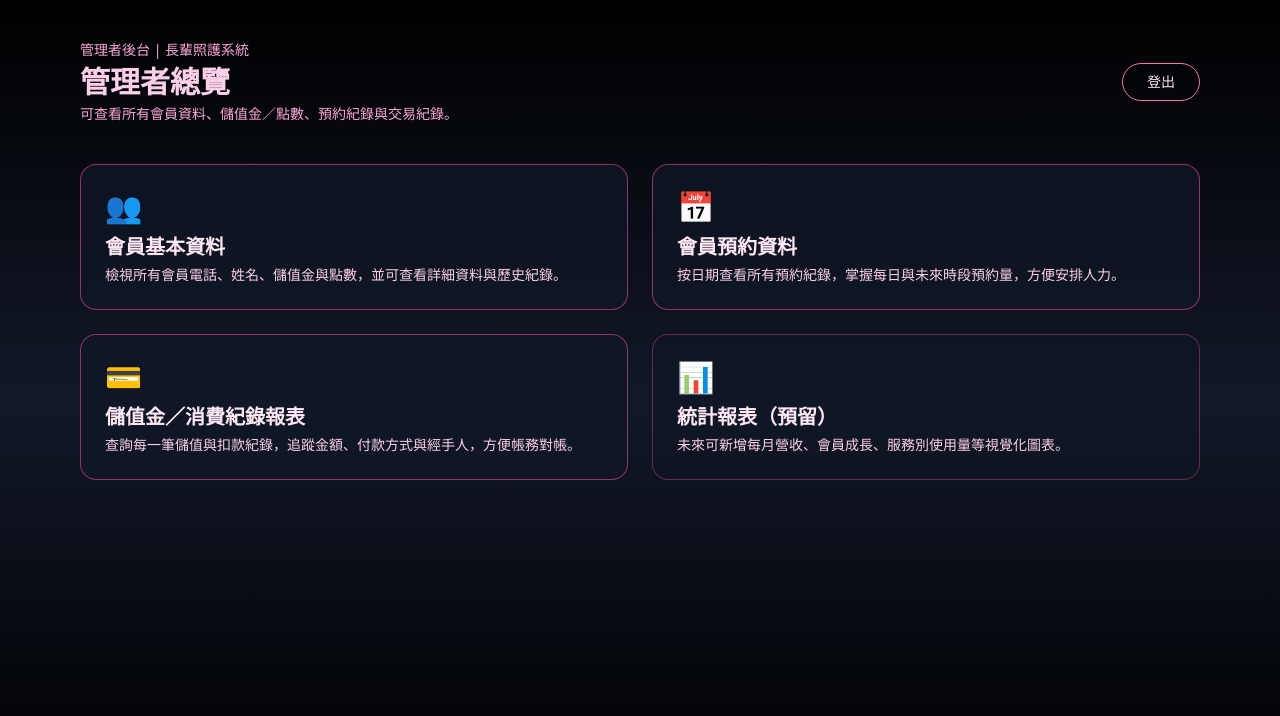
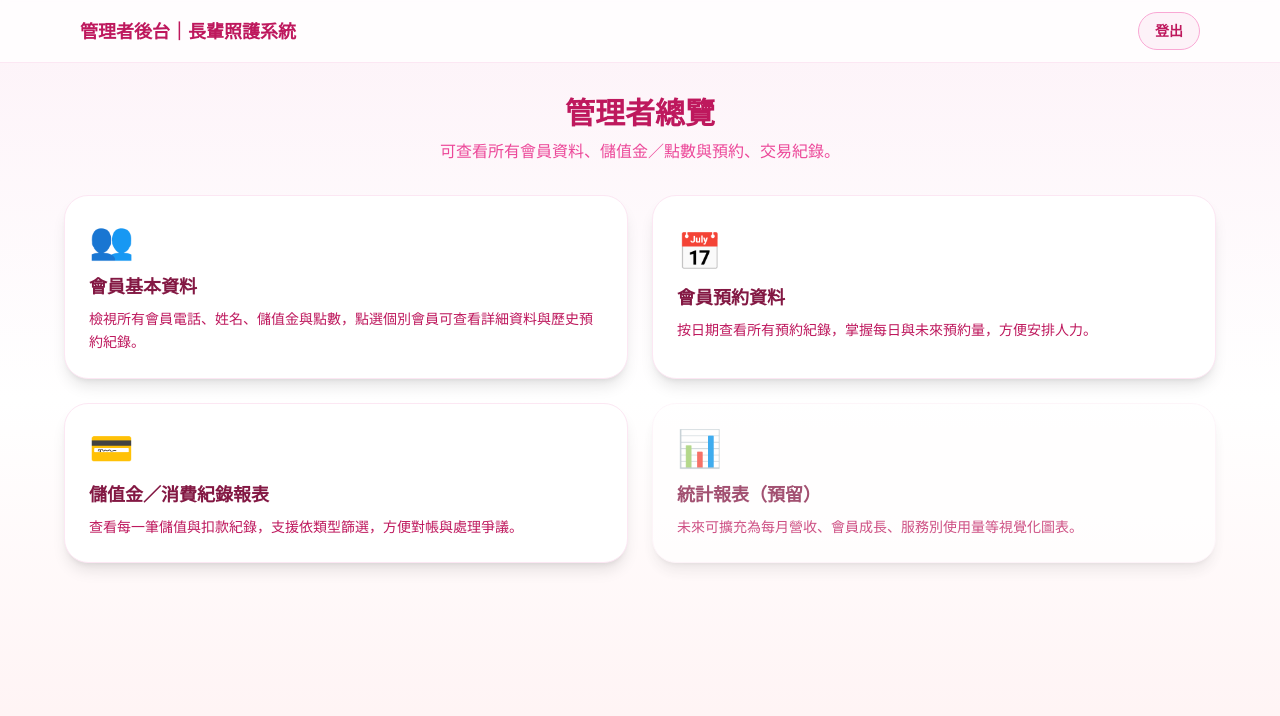
Before and after one commit to CH-laundry/elderly-care-system, a Next.js app: page /admin/dashboard in a window 1280 px wide. Shown: the top 716 px of the page. Built offline with nearby package versions, Linux system fonts and the light colour scheme; sample sign-in values are in the browser's storage.

Commit message:
Update dashboard.js

```diff
--- a/pages/admin/dashboard.js
+++ b/pages/admin/dashboard.js
@@ -5,108 +5,107 @@ import { useRouter } from 'next/router';
 export default function AdminDashboard() {
   const router = useRouter();
 
-  // 登入狀態檢查（只在瀏覽器端跑）
   useEffect(() => {
-    if (typeof window === 'undefined') return;
-
+    if (typeof window !== 'undefined') {
       const loggedIn = localStorage.getItem('adminLoggedIn');
-    if (loggedIn !== 'true') {
+      if (!loggedIn) {
         router.replace('/admin/login');
+      }
     }
   }, [router]);
 
-  const goTo = (path) => {
-    router.push(path);
-  };
-
-  const handleLogout = () => {
+  return (
+    <div className="min-h-screen bg-gradient-to-b from-pink-50 via-white to-rose-50 flex flex-col">
+      {/* 頂部列 */}
+      <header className="w-full bg-white/80 border-b border-pink-100 backdrop-blur-sm">
+        <div className="max-w-6xl mx-auto flex items-center justify-between px-4 py-3">
+          <div className="text-pink-700 font-bold text-lg">
+            管理者後台｜長輩照護系統
+          </div>
+          <button
+            onClick={() => {
               if (typeof window !== 'undefined') {
                 localStorage.removeItem('adminLoggedIn');
               }
-    router.replace('/admin/login');
-  };
-
-  return (
-    <div className="min-h-screen bg-gradient-to-b from-black via-gray-900 to-black text-pink-100">
-      <div className="max-w-6xl mx-auto px-4 py-10">
-        {/* 頁首 */}
-        <header className="flex flex-col md:flex-row md:items-center md:justify-between gap-4 mb-10">
-          <div>
-            <p className="text-sm text-pink-300 mb-1">
-              管理者後台 | 長輩照護系統
-            </p>
-            <h1 className="text-3xl font-bold text-pink-200">管理者總覽</h1>
-            <p className="text-sm text-pink-300 mt-1">
-              可查看所有會員資料、儲值金／點數、預約紀錄與交易紀錄。
-            </p>
-          </div>
-          <button
-            onClick={handleLogout}
-            className="self-start md:self-auto px-6 py-2 rounded-full border border-pink-400 text-pink-100 hover:bg-pink-600/20 text-sm transition"
+              router.push('/');
+            }}
+            className="px-4 py-2 rounded-full text-sm font-semibold border border-pink-300 text-pink-700 bg-pink-50 hover:bg-pink-100"
           >
             登出
           </button>
+        </div>
       </header>
 
-        {/* 功能卡片 */}
-        <div className="grid grid-cols-1 md:grid-cols-2 gap-6">
+      {/* 主要內容 */}
+      <main className="flex-1 px-4 py-8">
+        <div className="max-w-6xl mx-auto space-y-8">
+          {/* 標題區 */}
+          <section className="text-center space-y-2">
+            <h1 className="text-2xl md:text-3xl font-bold text-pink-700">
+              管理者總覽
+            </h1>
+            <p className="text-pink-500 text-sm md:text-base">
+              可查看所有會員資料、儲值金／點數與預約、交易紀錄。
+            </p>
+          </section>
+
+          {/* 功能選單：三顆大卡片 + 預留位 */}
+          <section className="grid grid-cols-1 md:grid-cols-2 gap-6">
             {/* 會員基本資料 */}
             <button
-            type="button"
-            onClick={() => goTo('/admin/members')}
-            className="group bg-gray-900/70 border border-pink-500/60 rounded-2xl p-6 text-left hover:border-pink-300 hover:bg-gray-900/90 transition"
+              onClick={() => router.push('/admin/members')}
+              className="bg-white rounded-3xl shadow-lg p-6 text-left border border-pink-100 hover:border-pink-300 hover:shadow-xl transition-all"
             >
-            <div className="text-3xl mb-2">👥</div>
-            <h2 className="text-xl font-semibold text-pink-100 mb-1">
+              <div className="text-4xl mb-3">👥</div>
+              <h3 className="text-lg font-bold text-pink-900 mb-2">
                 會員基本資料
-            </h2>
-            <p className="text-sm text-pink-200">
-              檢視所有會員電話、姓名、儲值金與點數，並可查看詳細資料與歷史紀錄。
+              </h3>
+              <p className="text-sm text-pink-700 leading-relaxed">
+                檢視所有會員電話、姓名、儲值金與點數，點選個別會員可查看詳細資料與歷史預約紀錄。
               </p>
             </button>
 
             {/* 會員預約資料 */}
             <button
-            type="button"
-            onClick={() => goTo('/admin/bookings')}
-            className="group bg-gray-900/70 border border-pink-500/60 rounded-2xl p-6 text-left hover:border-pink-300 hover:bg-gray-900/90 transition"
+              onClick={() => router.push('/admin/bookings')}
+              className="bg-white rounded-3xl shadow-lg p-6 text-left border border-pink-100 hover:border-pink-300 hover:shadow-xl transition-all"
             >
-            <div className="text-3xl mb-2">📅</div>
-            <h2 className="text-xl font-semibold text-pink-100 mb-1">
+              <div className="text-4xl mb-3">📅</div>
+              <h3 className="text-lg font-bold text-pink-900 mb-2">
                 會員預約資料
-            </h2>
-            <p className="text-sm text-pink-200">
-              按日期查看所有預約紀錄，掌握每日與未來時段預約量，方便安排人力。
+              </h3>
+              <p className="text-sm text-pink-700 leading-relaxed">
+                按日期查看所有預約紀錄，掌握每日與未來預約量，方便安排人力。
               </p>
             </button>
 
             {/* 儲值金／消費紀錄報表 */}
             <button
-            type="button"
-            onClick={() => goTo('/admin/transactions')}
-            className="group bg-gray-900/70 border border-pink-500/60 rounded-2xl p-6 text-left hover:border-pink-300 hover:bg-gray-900/90 transition"
+              onClick={() => router.push('/admin/transactions')}
+              className="bg-white rounded-3xl shadow-lg p-6 text-left border border-pink-100 hover:border-pink-300 hover:shadow-xl transition-all"
             >
-            <div className="text-3xl mb-2">💳</div>
-            <h2 className="text-xl font-semibold text-pink-100 mb-1">
+              <div className="text-4xl mb-3">💳</div>
+              <h3 className="text-lg font-bold text-pink-900 mb-2">
                 儲值金／消費紀錄報表
-            </h2>
-            <p className="text-sm text-pink-200">
-              查詢每一筆儲值與扣款紀錄，追蹤金額、付款方式與經手人，方便帳務對帳。
+              </h3>
+              <p className="text-sm text-pink-700 leading-relaxed">
+                查看每一筆儲值與扣款紀錄，支援依類型篩選，方便對帳與處理爭議。
               </p>
             </button>
 
-          {/* 統計報表預留位 */}
-          <div className="bg-gray-900/40 border border-pink-500/40 rounded-2xl p-6">
-            <div className="text-3xl mb-2">📊</div>
-            <h2 className="text-xl font-semibold text-pink-100 mb-1">
+            {/* 預留功能位 */}
+            <div className="bg-white rounded-3xl shadow-lg p-6 text-left border border-pink-50 opacity-75">
+              <div className="text-4xl mb-3">📊</div>
+              <h3 className="text-lg font-bold text-pink-900 mb-2">
                 統計報表（預留）
-            </h2>
-            <p className="text-sm text-pink-200">
-              未來可新增每月營收、會員成長、服務別使用量等視覺化圖表。
+              </h3>
+              <p className="text-sm text-pink-700 leading-relaxed">
+                未來可擴充為每月營收、會員成長、服務別使用量等視覺化圖表。
               </p>
             </div>
+          </section>
         </div>
-      </div>
+      </main>
     </div>
   );
 }
```
Lines whose indentation alone changed are shown as unchanged.
